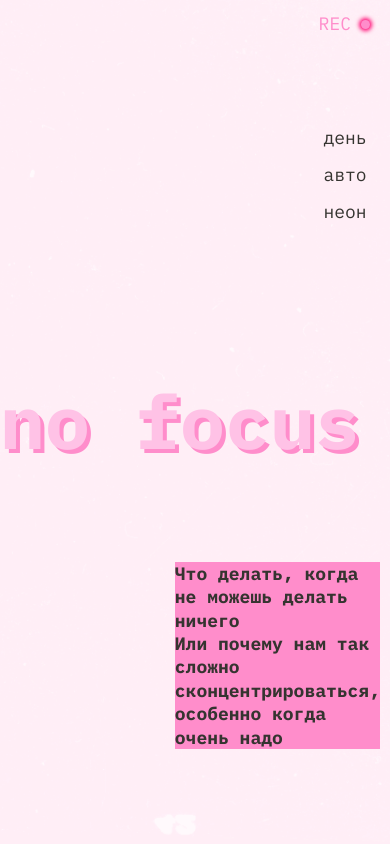
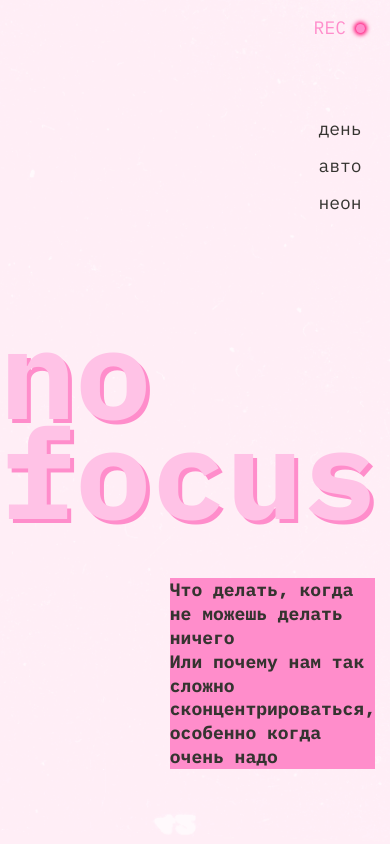
Before and after one commit to ParaMasha/slozhno-sosredotochitsya, a plain HTML site: page index.html in a window 390 px wide. Shown: the top 844 px of the page. Drawn offline with Linux system fonts and the light colour scheme.

Commit message:
code-continue 14 slozhno-sosredotochitsya

```diff
--- a/styles/style.css
+++ b/styles/style.css
@@ -15,6 +15,7 @@ body {
   font-family: var(--page-font-family, "IBM Plex mono", sans-serif);
   font-size: var(--main-text-size, 18px);
   font-weight: var(--main-text-weight, normal);
+  margin: auto;
 }
 
 .header {
@@ -30,6 +31,7 @@ body {
   background-repeat: no-repeat;
   grid-auto-flow: row dense;
   height: 100vh;
+  min-height: 668px;
 }
 
 .rec {
@@ -301,11 +303,28 @@ main {
 }
 
 @media screen and (max-width: 768px) {
+
+  .rec {
+    top: calc(var(--main-padding) + 4px);
+    right: calc(var(--main-padding) + 15px);
+  }
+
+  .decorated-zone::before {
+    top: calc(var(--main-padding) + 5px);
+    right: calc(var(--main-padding) + 5px);
+  }
+
+  .decorated-zone::after {
+    bottom: calc(var(--main-padding) + 5px);
+    left: calc(var(--main-padding) + 5px);
+  }
+
   .header__theme-menu-list {
     flex-direction: column;
     justify-content: end;
     align-items: end;
-    margin-block-end: 15px;
+    padding-inline-end: 5px;
+    line-height: calc(var(--main-text-line-height) + 2px);
   }
 
   .header__theme-menu {
@@ -313,7 +332,31 @@ main {
   }
 
   .main__heading {
-    font-size: clamp(7.5rem, 0.5625rem + 14.4531vw, 9.8125rem);
+    font-size: 7em;
+    line-height: 100px;
+    word-spacing: -20px;
+  }
+
+  .header__description {
+    margin-inline-end: 5px;
+    line-height: calc(var(--main-text-line-height) + 0.5px);
+  }
+
+  .section {
+
+  }
+
+  .section__title {
+    padding-inline-start: 5px;
+  }
+
+  .title-decor {
+    margin-block-end: 9px;
+  }
+
+  .section__standard .section-details {
+    padding-inline-start: 5px;
+    word-spacing: 1.5px;
   }
 
   .section__title-unique {
--- a/styles/variables.css
+++ b/styles/variables.css
@@ -5,6 +5,7 @@
 
 :root {
   --accent-color: #ff0070;
+  --heading-size: clamp(7.5rem, 0.5625rem + 14.4531vw, 9.8125rem);
   --main-text-size: 18px;
   --main-text-weight: normal;
   --main-text-color: #000028;
@@ -15,7 +16,6 @@
   --header-background-image: url(../images/cover-image-dark.png);
   --page-font-family: 'IBM Plex mono';
   --main-padding: clamp(1rem, 0.2639rem + 1.5408vw, 2rem);
-  --section-padding: clamp(1rem, 0.2639rem + 1.5408vw, 2rem);
   --main-text-line-height: 2.34rem;
   --link-color: #F1B2CE;
 
```
